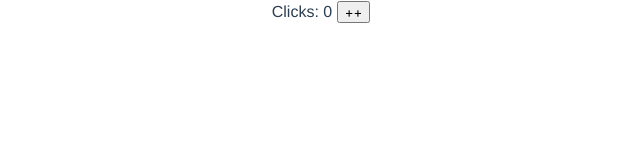
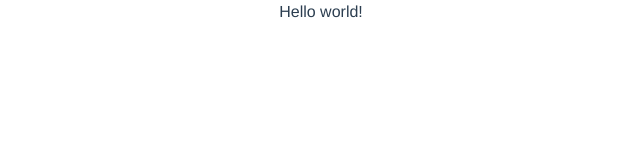
Before and after one commit to christianhunger/technologiepraktikum, a Vue app: page / in a window 1280 px wide. Shown: the top 160 px of the page, without its empty margins (319-959 px from the left). Built offline with nearby package versions, Linux system fonts and the light colour scheme.

Commit message:
refactor(*): prepare starter branch

```diff
--- a/src/App.vue
+++ b/src/App.vue
@@ -1,8 +1,7 @@
 <template>
-  <div id="app">
-    Clicks: {{ counter }}
-    <button @click="clickedHandler">++</button>
-  </div>
+    <div id="app">
+        Hello {{ name }}!
+    </div>
 </template>
 
 <script>
@@ -10,13 +9,8 @@ export default {
   name: "App",
   data() {
     return {
-      counter: 0
+      name: "world"
     };
-  },
-  methods: {
-    clickedHandler() {
-      this.counter++;
-    }
   }
 };
 </script>
```
